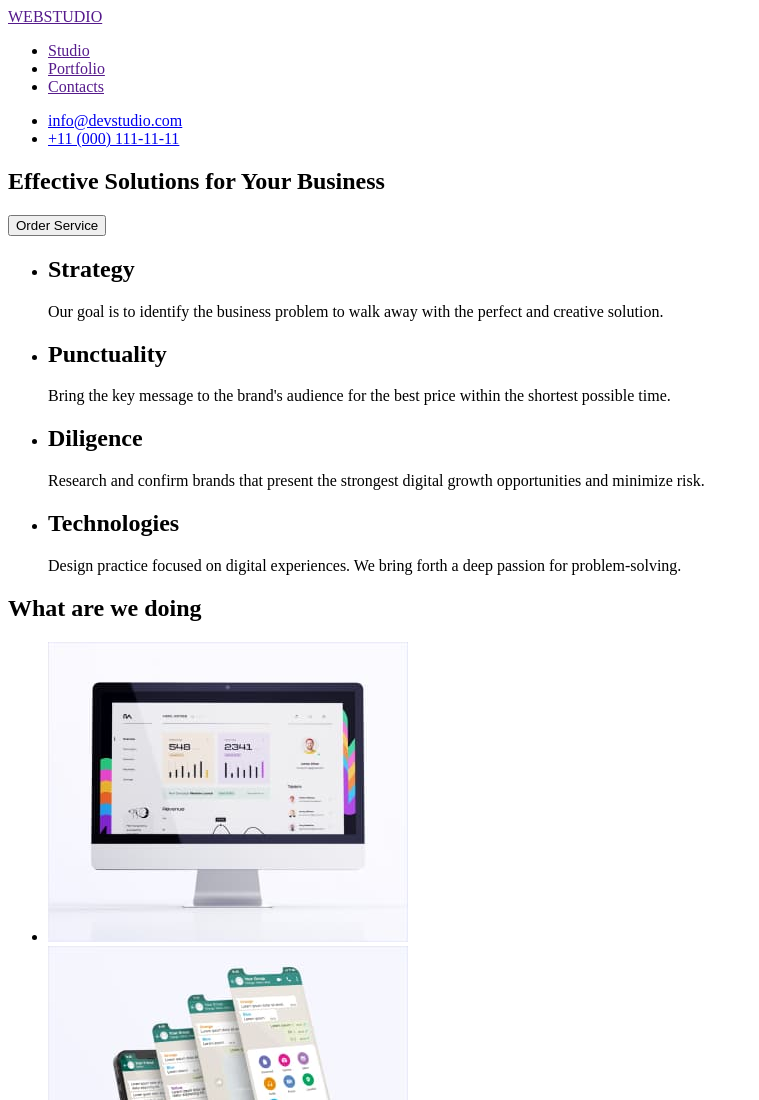
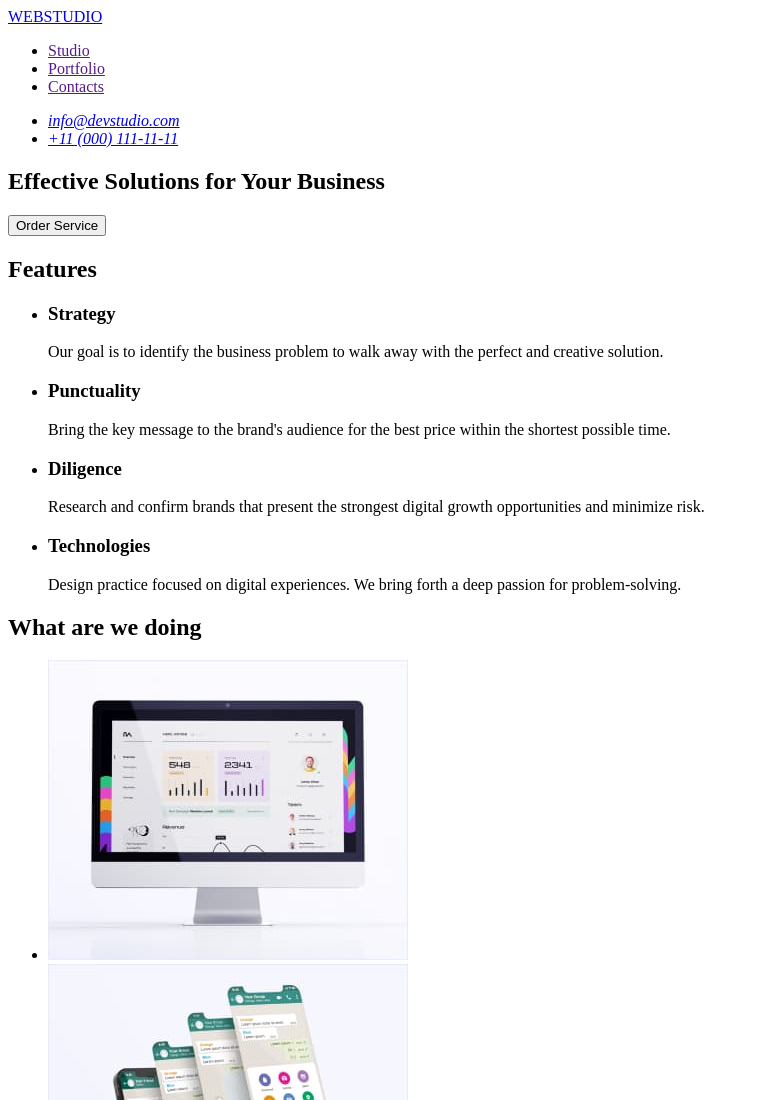
Before and after one commit to AntonSynkovskyi/2023-goit-markup-hw-01, a plain HTML site: page index.html in a window 1280 px wide. Shown: the top 1100 px of the page, without its empty margins (0-759 px from the left). Drawn offline with Linux system fonts and the light colour scheme.

Commit message:
Changes after teacher check

```diff
--- a/index.html
+++ b/index.html
@@ -9,7 +9,7 @@
   <body>
     <header>
       <nav>
-        <a href="">WEBSTUDIO</a>
+        <a href="./index.html">WEBSTUDIO</a>
         <ul>
           <li><a href="">Studio</a></li>
           <li><a href="">Portfolio</a></li>
@@ -17,10 +17,12 @@
         </ul>
       </nav>
 
-      <ul>
-        <li><a href="mailto:info@devstudio.com">info@devstudio.com</a></li>
-        <li><a href="tel:+110001111111">+11 (000) 111-11-11</a></li>
-      </ul>
+      <address>
+        <ul>
+          <li><a href="mailto:info@devstudio.com">info@devstudio.com</a></li>
+          <li><a href="tel:+110001111111">+11 (000) 111-11-11</a></li>
+        </ul>
+      </address>
     </header>
 
     <main>
@@ -29,30 +31,31 @@
         <button type="button">Order Service</button>
       </section>
       <section>
+        <h2>Features</h2>
         <ul>
           <li>
-            <h2>Strategy</h2>
+            <h3>Strategy</h3>
             <p>
               Our goal is to identify the business problem to walk away with the
               perfect and creative solution.
             </p>
           </li>
           <li>
-            <h2>Punctuality</h2>
+            <h3>Punctuality</h3>
             <p>
               Bring the key message to the brand's audience for the best price
               within the shortest possible time.
             </p>
           </li>
           <li>
-            <h2>Diligence</h2>
+            <h3>Diligence</h3>
             <p>
               Research and confirm brands that present the strongest digital
               growth opportunities and minimize risk.
             </p>
           </li>
           <li>
-            <h2>Technologies</h2>
+            <h3>Technologies</h3>
             <p>
               Design practice focused on digital experiences. We bring forth a
               deep passion for problem-solving.
```
